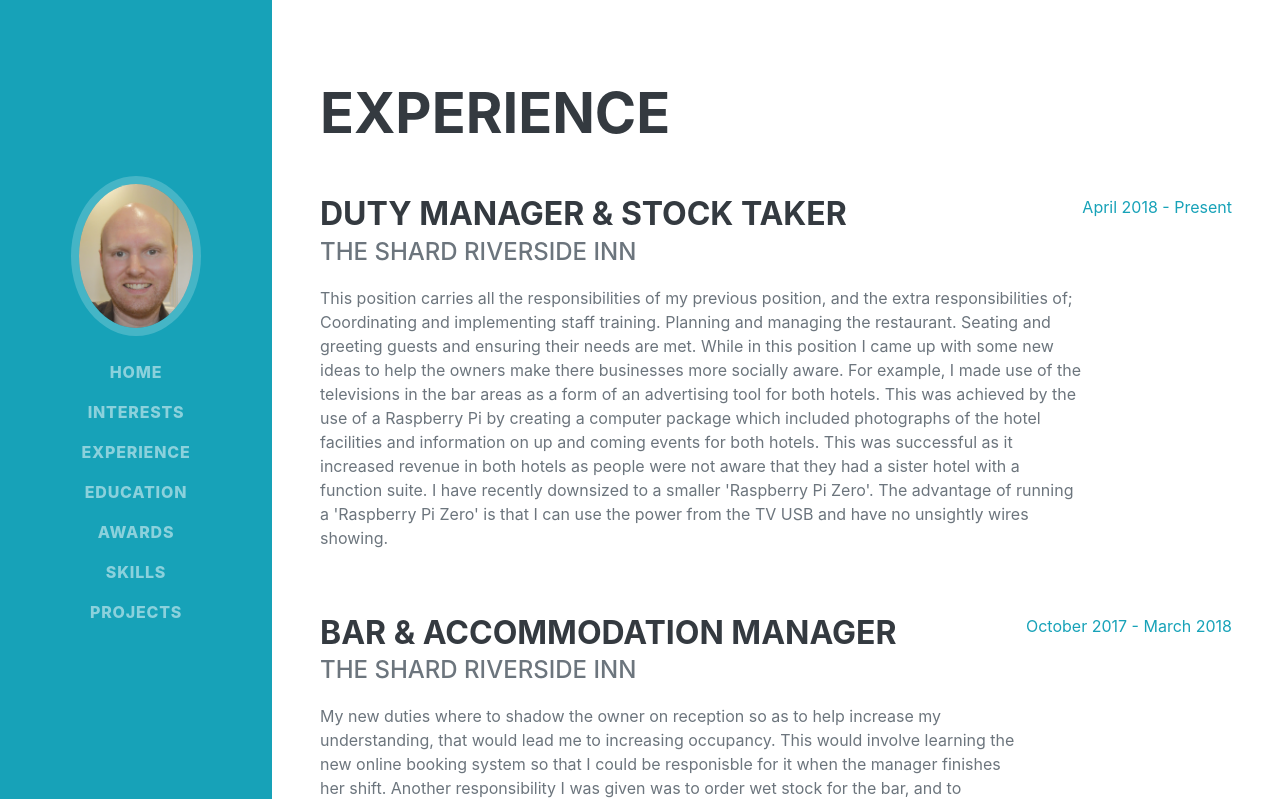
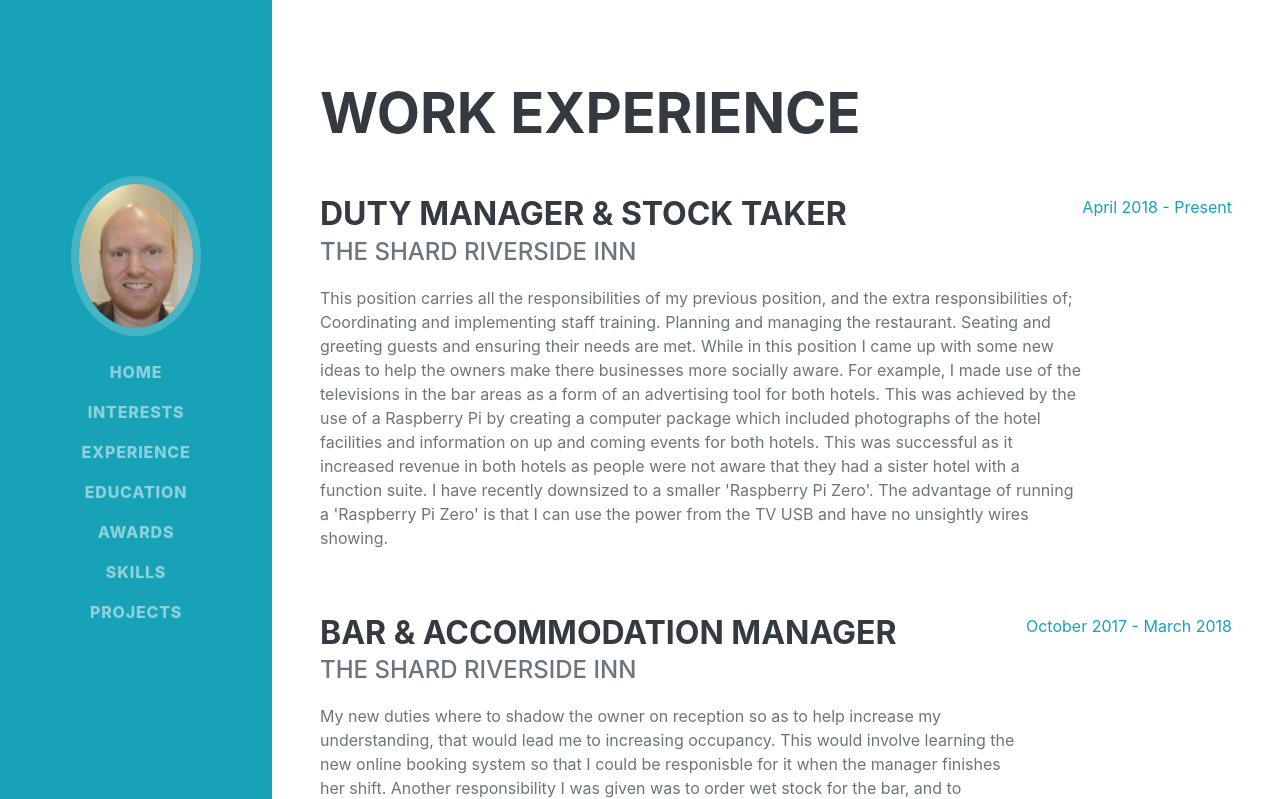
Before and after one commit to jjackson19862017/SJJCv, a Flask app: page /experience in a window 1280 px wide. Shown: the top 799 px of the page. Run offline with Flask 2, Linux system fonts and the light colour scheme; some libraries are stand-ins or nearby versions; some web fonts are replaced.

Commit message:
Add requirements.txt

```diff
--- a/templates/base.html
+++ b/templates/base.html
@@ -38,6 +38,7 @@
                     <li class="nav-item"><a class="nav-link js-scroll-trigger" href="{{ url_for('projects') }}">Projects</a></li>
 
                 </ul>
+
             </div>
         </nav>
 
--- a/templates/experience.html
+++ b/templates/experience.html
@@ -5,7 +5,7 @@
 {% block content %}
 <section class="resume-section" id="experience">
     <div class="resume-section-content">
-        <h2 class="mb-5">Experience</h2>
+        <h2 class="mb-5">{{ page_title }}</h2>
         {% for w in workExp %}
         <div class="d-flex flex-column flex-md-row justify-content-between mb-5">
             <div class="flex-grow-1">
```
Also changed, not shown: requirements.txt (added, +61 -0 lines).
